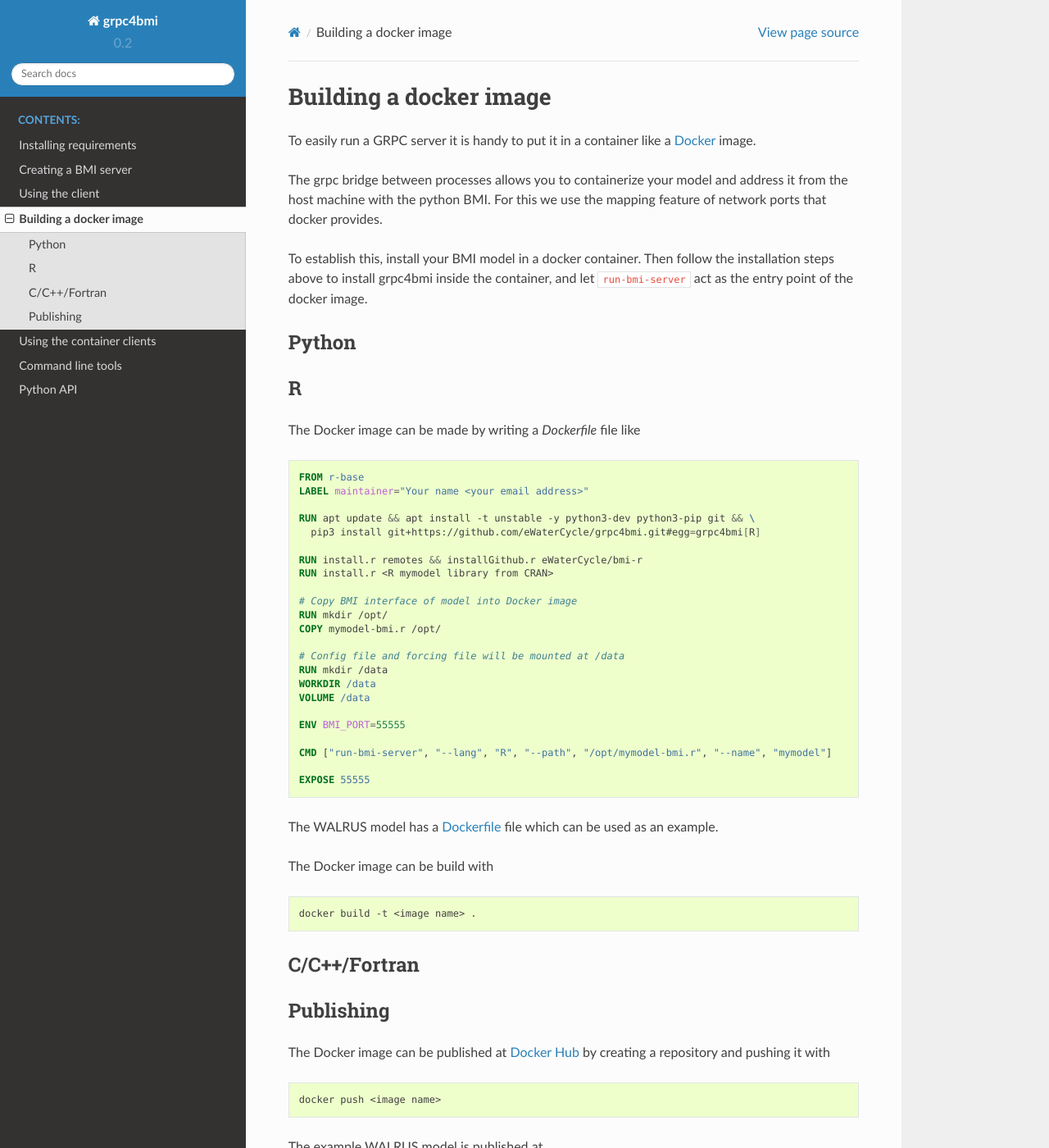
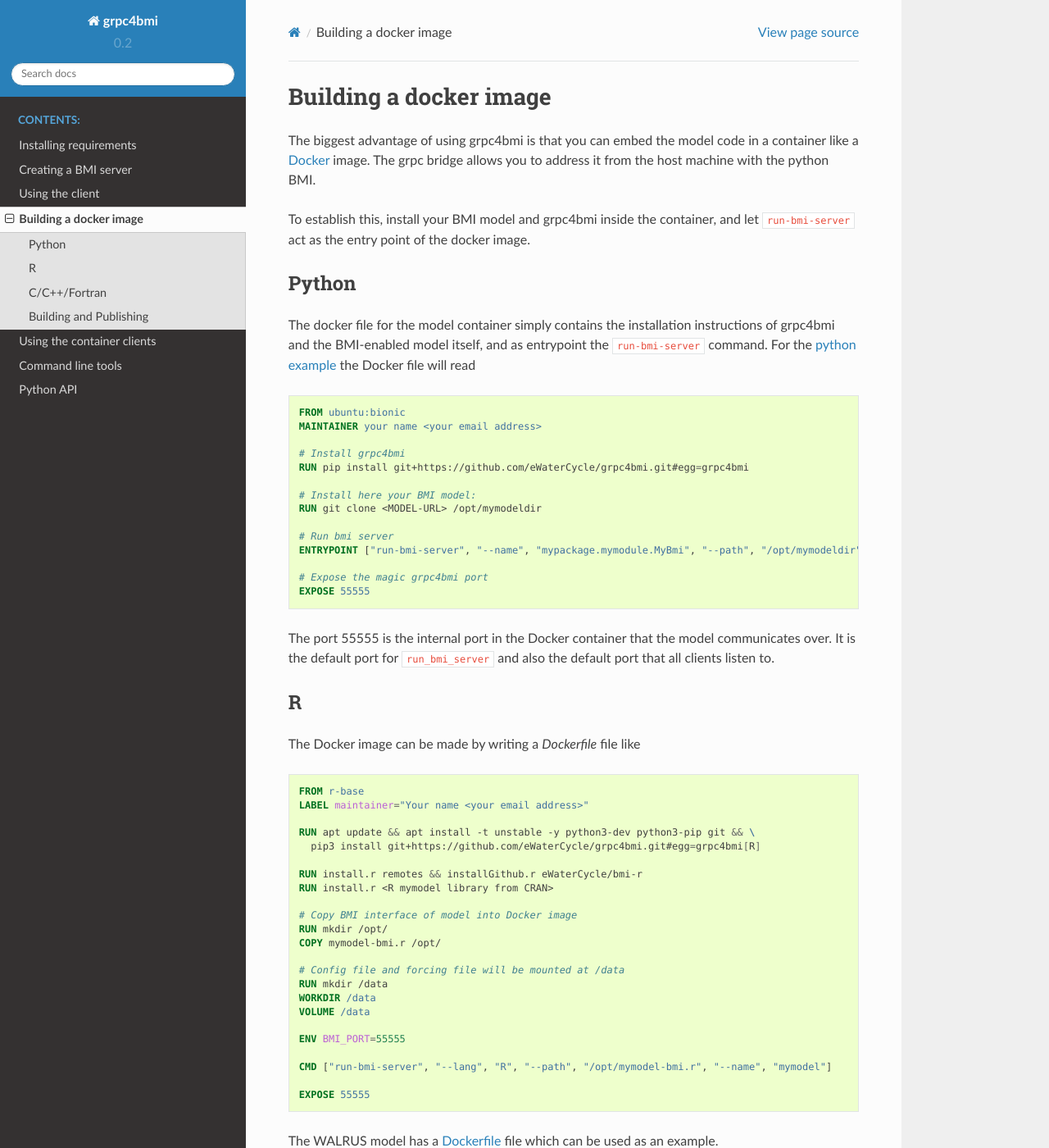
Before and after one commit to eWaterCycle/grpc4bmi, a Sphinx documentation site: the page built from docs/container/building.rst, in a window 1280 px wide and 1400 px high. Shown: the whole window at 82% size. Built offline with Sphinx 7.4.7 and the Read the Docs theme 2.0.0, drawn with Linux system fonts in a browser that asks for light colours; some of the changed text lies outside the part shown.

Commit message:
Added C++/Fortran docs and docker file documentation for python

```diff
--- a/docs/container/building.rst
+++ b/docs/container/building.rst
@@ -3,16 +3,34 @@
 Building a docker image
 =======================
 
-To easily run a GRPC server it is handy to put it in a container like a `Docker`_ image.
+The biggest advantage of using grpc4bmi is that you can embed the model code in a container like a `Docker`_ image. The grpc bridge allows you to address it from the host machine with the python BMI.
 
-The grpc bridge between processes allows you to containerize your model and address it from the host machine with the python BMI. For this we use the mapping feature of network ports that docker provides.
-
-To establish this, install your BMI model in a docker container. Then follow the installation steps above to install grpc4bmi inside the container, and let ``run-bmi-server`` act as the entry point of the docker image.
+To establish this, install your BMI model and grpc4bmi inside the container, and let ``run-bmi-server`` act as the entry point of the docker image.
 
 
 Python
 ------
 
+The docker file for the model container simply contains the installation instructions of grpc4bmi and the BMI-enabled model itself, and as entrypoint the ``run-bmi-server`` command. For the :ref:`python example <python-example>` the Docker file will read
+
+.. code-block:: Dockerfile
+
+    FROM ubuntu:bionic
+    MAINTAINER your name <your email address>
+
+    # Install grpc4bmi
+    RUN pip install git+https://github.com/eWaterCycle/grpc4bmi.git#egg=grpc4bmi
+
+    # Install here your BMI model:
+    RUN git clone <MODEL-URL> /opt/mymodeldir
+
+    # Run bmi server
+    ENTRYPOINT ["run-bmi-server", "--name", "mypackage.mymodule.MyBmi", "--path", "/opt/mymodeldir"]
+
+    # Expose the magic grpc4bmi port
+    EXPOSE 55555
+
+The port 55555 is the internal port in the Docker container that the model communicates over. It is the default port for ``run_bmi_server`` and also the default port that all clients listen to.
 
 R
 -
@@ -48,19 +66,31 @@ The Docker image can be made by writing a `Dockerfile` file like
 
 The WALRUS model has a `Dockerfile`_  file which can be used as an example.
 
+.. _Dockerfile: https://github.com/eWaterCycle/grpc4bmi-examples/blob/master/walrus/Dockerfile
+
+C/C++/Fortran
+-------------
+
+For native languages you need to compile you BMI model inside the container let your bmi server runner binary program act as the entry point. The protobuf, grpc and grpc4bmi libraries need to be installed in your docker image, which means that the :ref:`installation instructions <install_cpp>` must be adopted in your Docker file. Then, include the installation of the model itself and the bmi run binary that you have written (as described :ref:`here <example_cpp>`). Finally the entry point in the docker file should be the launch of this binary and you should expose port 55555. For the C++ example :ref:`C++ example <example_cpp>`
+
+.. code-block:: Dockerfile
+
+    # ...download, compile and install grpc and grpc4bmi...
+    # ...download, compile and install my_bmi_model...
+    # Run bmi server
+    ENTRYPOINT ["my_bmi_server"]
+
+    # Expose the magic grpc4bmi port
+    EXPOSE 55555
+
+Building and Publishing
+-----------------------
+
 The Docker image can be build with
 
 .. code-block:: sh
 
     docker build -t <image name> .
-
-.. _Dockerfile: https://github.com/eWaterCycle/grpc4bmi-examples/blob/master/walrus/Dockerfile
-
-C/C++/Fortran
--------------
-
-Publishing
-----------
 
 The Docker image can be published at `Docker Hub`_ by creating a repository and pushing it with
 
@@ -70,7 +100,7 @@ The Docker image can be published at `Docker Hub`_ by creating a repository and
 
 The example WALRUS model is published at https://cloud.docker.com/u/ewatercycle/repository/docker/ewatercycle/walrus-grpc4bmi.
 
-The Docker image can then be started with :class:`grpc4bmi.bmi_client_docker.BmiClientDocker` or :class:`grpc4bmi.bmi_client_singularity.BmiClientSingularity`.
+The Docker image can then be started with the grpc4bmi :ref:`docker client <docker_client>`.
 
 .. _Docker: https://docs.docker.com/
 .. _Docker Hub: https://hub.docker.com/
--- a/docs/container/usage.rst
+++ b/docs/container/usage.rst
@@ -1,5 +1,7 @@
 Using the container clients
 ===========================
+
+.. _docker_client:
 
 Docker
 ------
--- a/docs/server/Cpp.rst
+++ b/docs/server/Cpp.rst
@@ -1,5 +1,7 @@
 C/C++/Fortran
 =============
+
+.. _install_cpp:
 
 Installing Requirements
 -----------------------
@@ -32,6 +34,8 @@ Running
 -------
 
 Since native language lack reflection, it is necessary to make your own ``run_bmi_server`` program. We provide a function ``run_bmi_server(Bmi*, int*, char*)`` in the ``bmi_grpc_server.h`` header that can be called with your model instance (see the example below). To compile your server binary, it is necessary to link against grpc4bmi and protobuf libraries.
+
+.. _example_cpp:
 
 Example
 -------
--- a/docs/server/python.rst
+++ b/docs/server/python.rst
@@ -8,7 +8,7 @@ If you have a BMI-compliant model written in python, grpc4bmi provides a quick w
 Installing Requirements
 -----------------------
 
-The grpc4bmi Python package should be installed, see :ref:`pip-install`.
+The grpc4bmi Python package should be :ref:`installed <pip-install>`.
 
 
 Creating
@@ -61,4 +61,4 @@ Then we launch this toy model as a service by executing
 
     $ run-bmi-server --name mypackage.mymodule.MyBmi
 
-This will report the chosen port number in the standard output stream. It can be used to connect to the service via the BMI :ref:`python-grpc4bmi-client`.
+This will report the chosen port number in the standard output stream. It can be used to connect to the service via the BMI :ref:`grpc python client <python-grpc4bmi-client>`.
```
Also changed, not shown: other parts of docs/server/Cpp.rst (+1 -1 lines).
